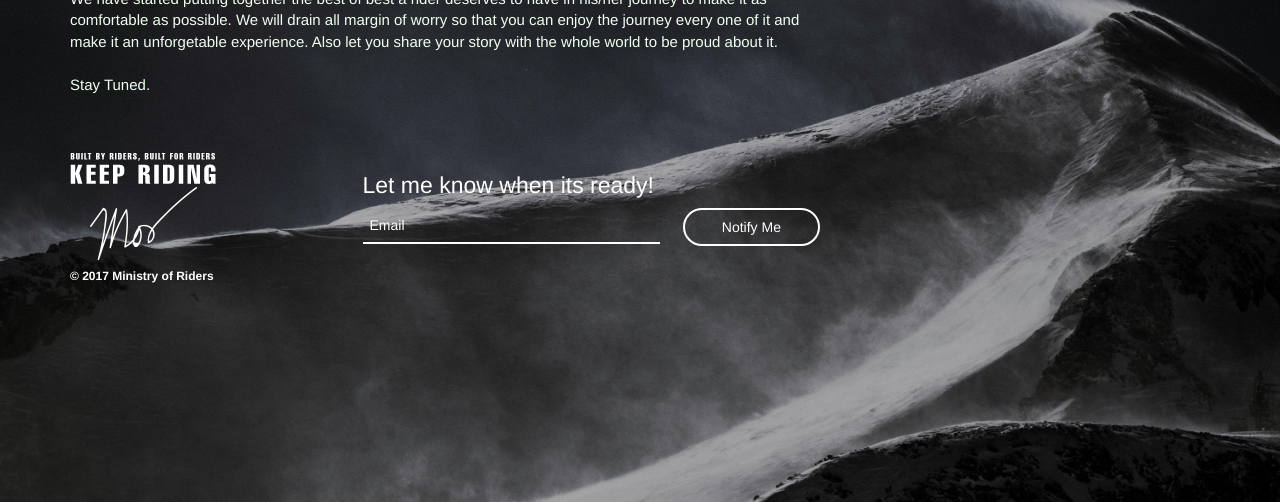
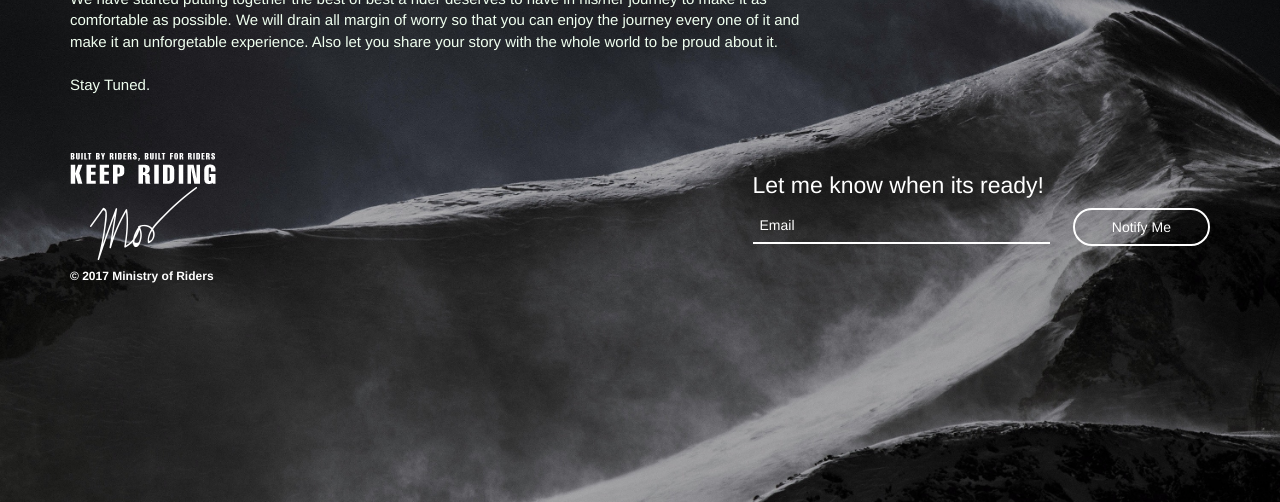
Before and after one commit to CallMeTarush/ministry-of-riders, a plain HTML site: page index.html in a window 1280 px wide. Shown: the part 298-800 px from the top of the page. Drawn offline with nearby package versions, Linux system fonts and the light colour scheme.

Commit message:
Fixed Layout

```diff
--- a/index.html
+++ b/index.html
@@ -86,7 +86,7 @@
                         <b>© 2017 Ministry of Riders</b>
                     </h4>
                 </div>
-                <div class="col-xs-12 col-md-5">
+                <div class="col-xs-12 col-md-5 col-md-offset-4">
                     <form class="form-inline">
                         <h3>Let me know when its ready!</h3>
                         <div class="field">
```
